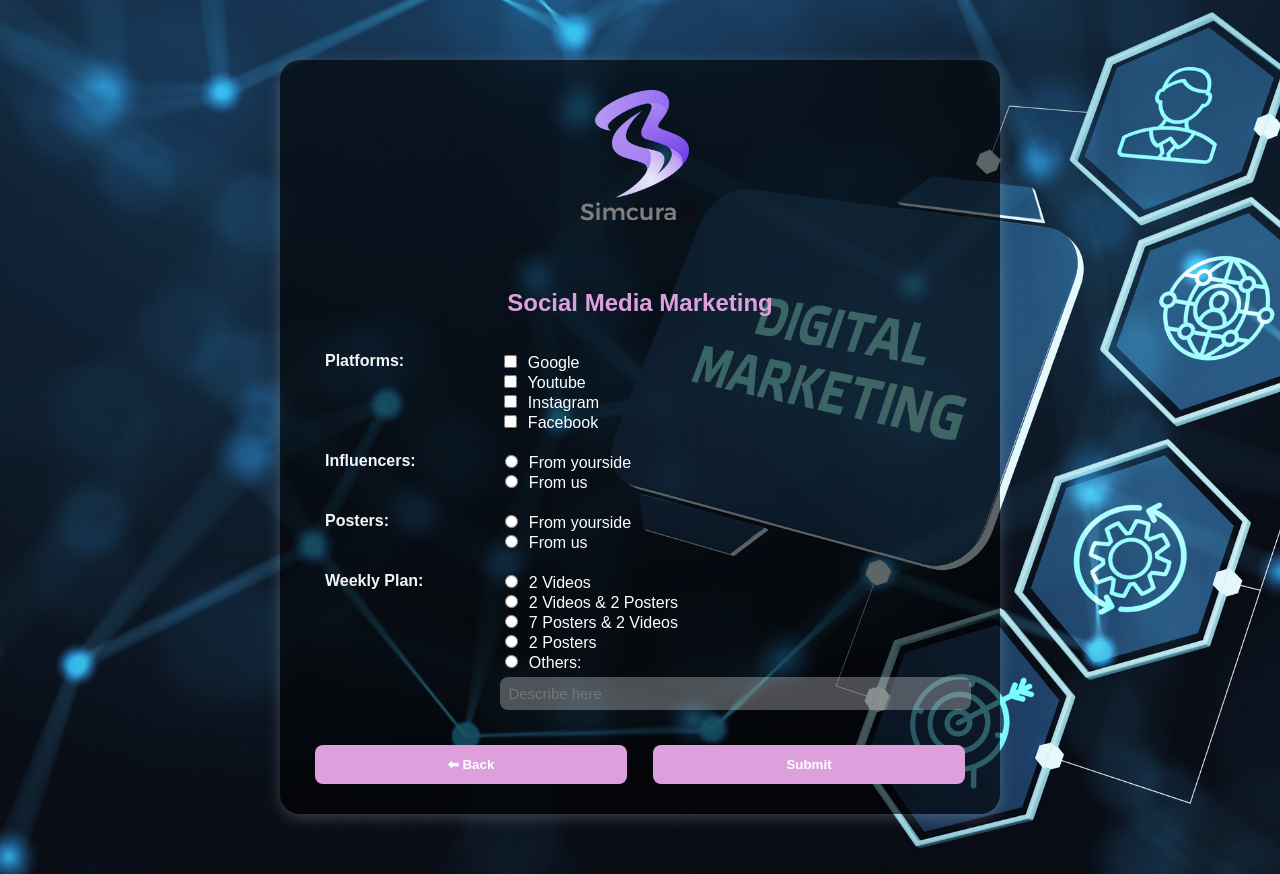
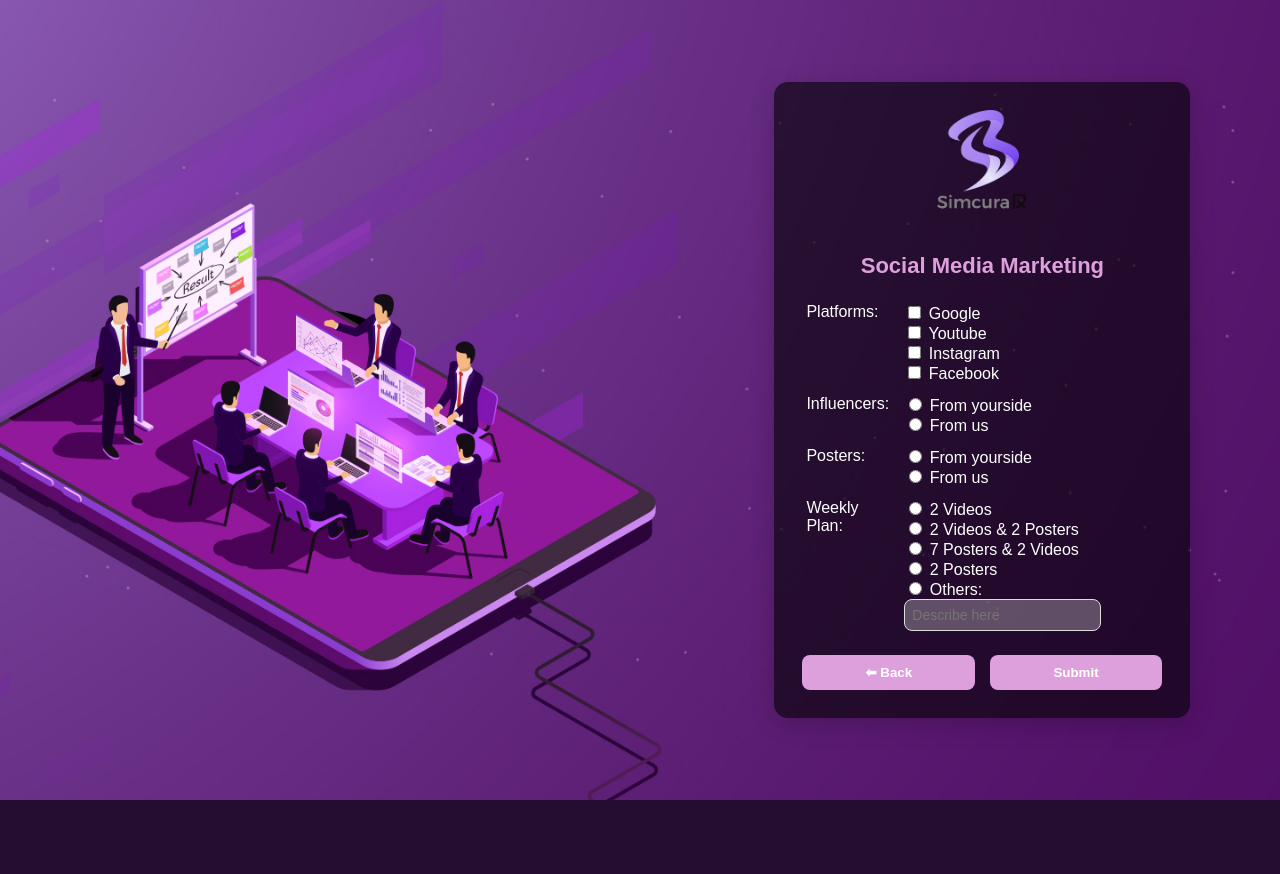
Before and after one commit to bhasith786/marketingapp, a Flask app: page /socialmedia in a window 1280 px wide. After the commit the page ends 800 px from the top, so only its background shows below. Run offline with Flask 3, Linux system fonts and the light colour scheme; parts of the project's set-up code (start-up, migrations or seed data) failed here and were passed over.

Commit message:
Update socialmedia.html

```diff
--- a/templates/socialmedia.html
+++ b/templates/socialmedia.html
@@ -6,112 +6,198 @@
   <title>Simcursa - Social Media Marketing</title>
   <style>
      body {
-      font-family: Arial, sans-serif;
-      background: url("{{ url_for('static', filename='images/digital-marketing-1.jpg') }}") no-repeat center center/cover;
-      color: #fff;
       margin: 0;
       padding: 0;
+      min-height: 100vh;
+      display: flex;
+      justify-content: flex-end;
+      align-items: center;
+      font-family: 'Century Gothic', Arial, sans-serif;
+      background: url("{{ url_for('static', filename='images/digital_marketing2.jpg') }}") no-repeat center center;
+      background-size: cover;
+      color: white; /* All text default white */
+      transition: all 0.3s ease;
     }
+
     .container {
       background: rgba(0, 0, 0, 0.6);
-      width: 90%;
-      max-width: 650px;
-      margin: 60px auto;
-      padding: 30px 35px;
-      border-radius: 20px;
-      box-shadow: 0 4px 15px rgba(255,255,255,0.2);
+      width: 360px;
+      padding: 28px;
+      border-radius: 14px;
+      margin-right: 7%;
+      box-shadow: 0 6px 24px rgba(0, 0, 0, 0.18);
+      text-align: left;
     }
-    .logo { display: block; margin: 0 auto 15px; width: 120px; }
-    h2 { text-align: center; margin-bottom: 25px; font-size: 24px; color: #f0f0f0; }
-    table { width: 100%; border-collapse: collapse; }
-    td { padding: 10px; vertical-align: top; }
-    label { font-weight: bold; color: #f5f5f5; }
-    input[type="text"] { width: 100%; padding: 8px; border: none; border-radius: 8px; outline: none; font-size: 15px; margin-top: 5px; }
-    input[type="radio"], input[type="checkbox"] { margin-right: 6px; }
-    .button-group { display: flex; justify-content: space-between; margin-top: 25px; }
-    input[type="submit"], .back-btn { width: 48%; background: plum; color: white; font-weight: bold; cursor: pointer; border: none; border-radius: 8px; padding: 12px; transition: 0.3s; }
-    input[type="submit"]:hover, .back-btn:hover { background: plum; }
+
+    .logo {
+      display: block;
+      margin: 0 auto 8px;
+      width: 90px;
+      height: auto;
+    }
+
+    h2 {
+      text-align: center;
+      margin: 6px 0 18px;
+      font-size: 22px;
+      color: plum;
+    }
+
+    table {
+      width: 100%;
+      border-collapse: collapse;
+    }
+
+    td {
+      padding: 6px 4px;
+      vertical-align: top;
+      color: white; /* table text white */
+    }
+
+    label {
+      font-weight: 500;
+      color: white;
+    }
+
+    input[type="radio"],
+    input[type="checkbox"] {
+      accent-color: plum; /* Optional: pretty input color */
+    }
+
+    input[type="text"] {
+      padding: 7px;
+      border: 1px solid #ddd;
+      border-radius: 8px;
+      font-size: 14px;
+      outline: none;
+    }
+
+    .button-group {
+      display: flex;
+      justify-content: space-between;
+      margin-top: 18px;
+      gap: 10px;
+    }
+
+    input[type="submit"], .back-btn {
+      width: 48%;
+      background: plum;
+      color: white;
+      font-weight: bold;
+      cursor: pointer;
+      border: none;
+      border-radius: 8px;
+      padding: 10px;
+      transition: 0.2s;
+    }
+
+    input[type="submit"]:hover, .back-btn:hover {
+      background: rgb(206,110,206);
+    }
+
+    @media (max-width: 768px) {
+      body { justify-content: center; align-items: center; }
+      .container { width: 92%; margin-right: 0; padding: 20px; }
+      .logo { width: 70px; }
+    }
+    @media (max-width: 480px) {
+      .container {
+        width: 95%;
+        padding: 16px;
+      }
+
+      img.logo {
+        width: 60px;
+      }
+
+      h2 {
+        font-size: 18px;
+      }
+
+      label, td {
+        font-size: 14px;
+      }
+    }
   </style>
 </head>
 <body>
   <div class="container">
     <img src="{{ url_for('static', filename='images/Simcuralogo.png') }}" alt="Simcursa Logo" class="logo">
-    <h2 style="color: plum;">Social Media Marketing</h2>
+    <h2>Social Media Marketing</h2>
+
     <form id="platformForm" action="{{ url_for('submit') }}" method="post">
       <input type="hidden" name="form_source" value="socialmedia">
+
       <table>
         <tr>
           <td><label>Platforms:</label></td>
           <td>
-            <input type="checkbox" name="platf" value="Google"> Google<br>
-            <input type="checkbox" name="platf" value="Youtube"> Youtube<br>
-            <input type="checkbox" name="platf" value="Instagram"> Instagram<br>
-            <input type="checkbox" name="platf" value="Facebook"> Facebook
+            <label><input type="checkbox" name="platf" value="Google"> Google</label><br>
+            <label><input type="checkbox" name="platf" value="Youtube"> Youtube</label><br>
+            <label><input type="checkbox" name="platf" value="Instagram"> Instagram</label><br>
+            <label><input type="checkbox" name="platf" value="Facebook"> Facebook</label>
           </td>
         </tr>
+
         <tr>
           <td><label>Influencers:</label></td>
           <td>
-            <input type="radio" name="influencers" value="socialmediamarketing->>influencers-> yourside" required> From yourside<br>
-            <input type="radio" name="influencers" value="socialmediamarketing->>influencers->from client"> From us
+            <label><input type="radio" name="influencers" value="socialmediamarketing->>influencers->yourside" required> From yourside</label><br>
+            <label><input type="radio" name="influencers" value="socialmediamarketing->>influencers->from client"> From us</label>
           </td>
         </tr>
+
         <tr>
           <td><label>Posters:</label></td>
           <td>
-            <input type="radio" name="posters" value="from yourside" required> From yourside<br>
-            <input type="radio" name="posters" value="from client"> From us
+            <label><input type="radio" name="posters" value="from yourside" required> From yourside</label><br>
+            <label><input type="radio" name="posters" value="from client"> From us</label>
           </td>
         </tr>
+
         <tr>
           <td><label>Weekly Plan:</label></td>
           <td>
-                <input type="radio" name="weekly" value="2videos" required> 2 Videos<br>
-                <input type="radio" name="weekly" value="2videos_2posters"> 2 Videos & 2 Posters<br>
-                <input type="radio" name="weekly" value="7posters_2videos"> 7 Posters & 2 Videos<br>
-                <input type="radio" name="weekly" value="2posters"> 2 Posters<br>
-                <input type="radio" id="weekly_others" name="weekly" value="weekly->"> Others:
+            <label><input type="radio" name="weekly" value="2videos" required> 2 Videos</label><br>
+            <label><input type="radio" name="weekly" value="2videos_2posters"> 2 Videos & 2 Posters</label><br>
+            <label><input type="radio" name="weekly" value="7posters_2videos"> 7 Posters & 2 Videos</label><br>
+            <label><input type="radio" name="weekly" value="2posters"> 2 Posters</label><br>
+            <label>
+              <input type="radio" id="weekly_others" name="weekly" value="weekly->">
+              Others:
+            </label>
             <input type="text" id="others_desc" name="others_desc" placeholder="Describe here" disabled>
           </td>
         </tr>
       </table>
+
       <div class="button-group">
         <button type="button" class="back-btn" onclick="window.location.href='{{ url_for('digital_marketing') }}'">⬅ Back</button>
         <input type="submit" value="Submit">
       </div>
     </form>
   </div>
+
   <script>
-  // Weekly Others logic
     const otherRadio = document.getElementById("weekly_others");
     const otherInput = document.getElementById("others_desc");
     const radios = document.querySelectorAll("input[name='weekly']");
     radios.forEach(radio => {
       radio.addEventListener("change", () => {
-      if (otherRadio.checked) {
-        otherInput.disabled = false;
-        otherInput.required = true;
-        otherInput.focus();
-      } else {
-        otherInput.disabled = true;
-        otherInput.required = false;
-        otherInput.value = "";
-      }
+        otherInput.disabled = !otherRadio.checked;
+        otherInput.required = otherRadio.checked;
+        if (otherRadio.checked) otherInput.focus();
+        else otherInput.value = "";
       });
     });
 
-  // At least one checkbox required
     document.getElementById('platformForm').addEventListener('submit', function(e) {
-    // Get all checkboxes with name 'platf' that are checked
       const checkboxes = document.querySelectorAll('input[name="platf"]:checked');
-
-    // Only alert if NONE are selected
       if (checkboxes.length === 0) {
         e.preventDefault();
         alert('Please select at least one platform.');
       }
     });
   </script>
-
 </body>
 </html>
```
Lines whose indentation alone changed are shown as unchanged.
